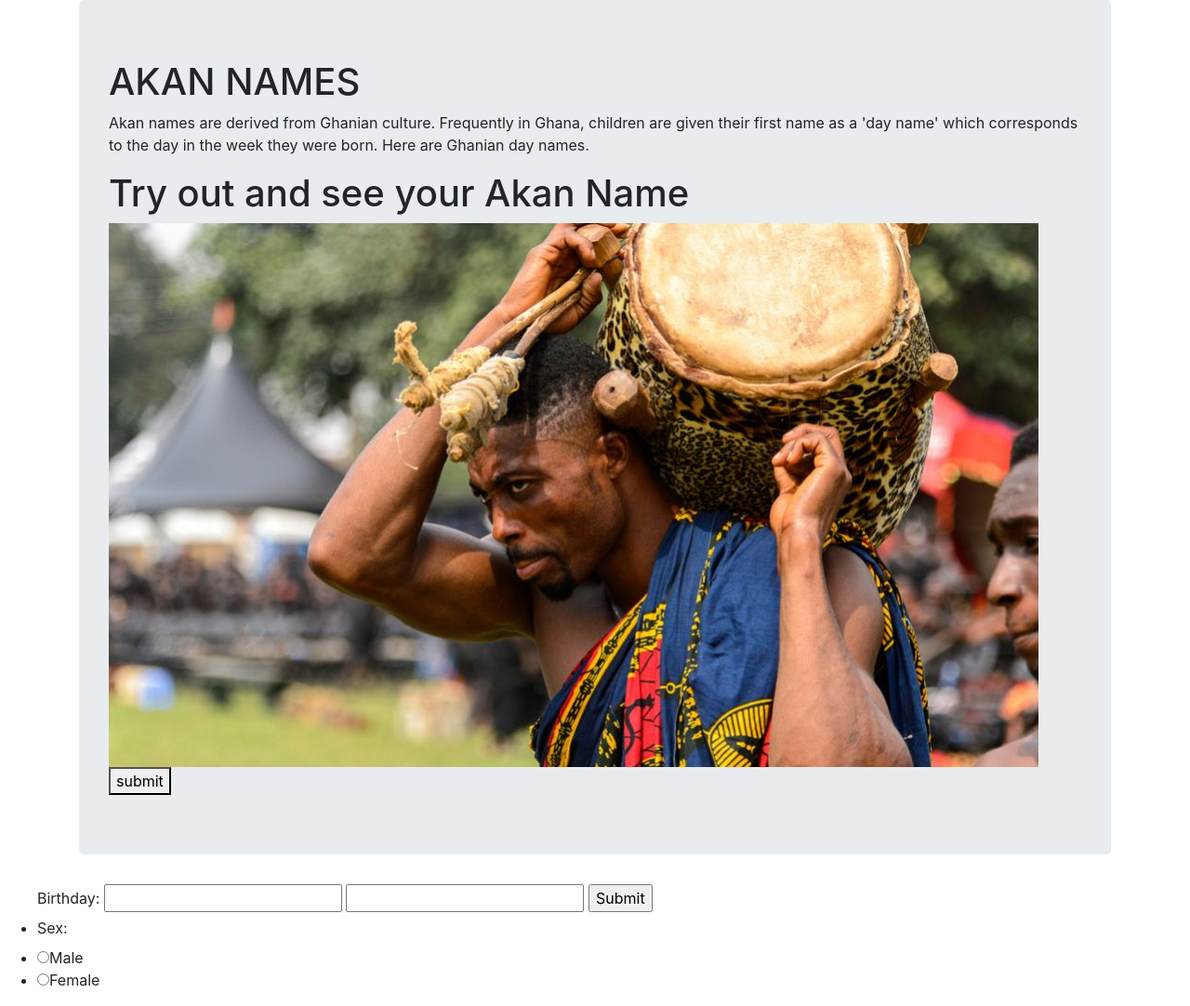
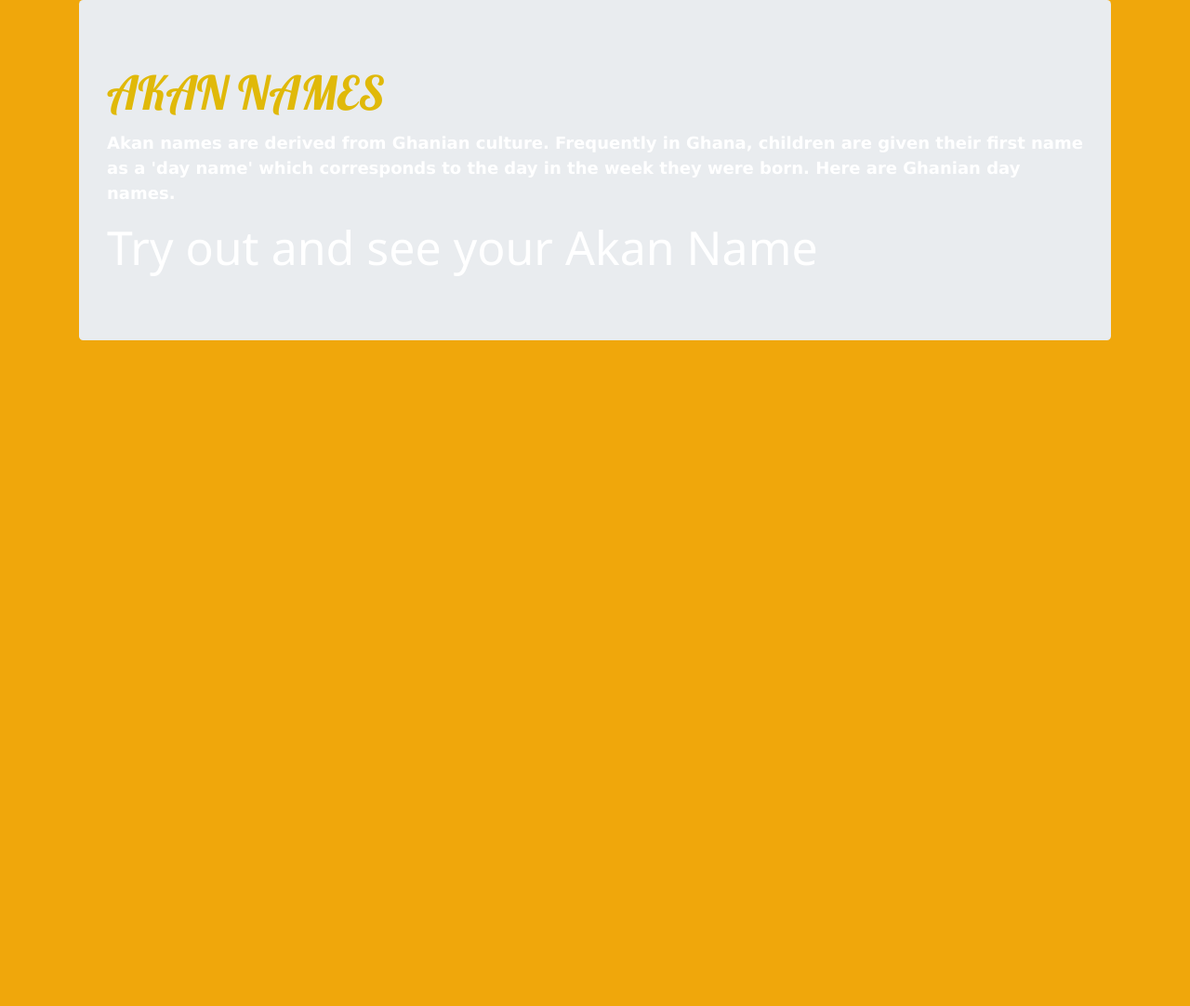
Before and after one commit to Motistrings/akan-names, a plain HTML site: page index.html in a window 1280 px wide. Shown: the whole page at 93% size. After the commit the page ends 800 px from the top, so only its background shows below. Drawn offline with nearby package versions, Linux system fonts and the light colour scheme.

Commit message:
Added font in w3-schools and the jumbotron to my paraghraph

```diff
--- a/css/styles.css
+++ b/css/styles.css
@@ -1,3 +1,12 @@
 body {
-    background-image: url('akan culture.jpg');
+  background-color: rgb(240, 167, 11);
 }
+.try {
+  color: white;
+}
+.jumbotron {
+}
+.description {
+  color: white;
+  font-size: large;
+}
--- a/index.html
+++ b/index.html
@@ -1,33 +1,42 @@
 <!DOCTYPE html>
 <html>
   <head>
-        <meta charset="utf-8">
+    <meta charset="utf-8" />
     <title>Akan Culture</title>
-        <link href="css/bootstrap.css" rel="stylesheet" type="text/css">
-        <link rel="stylesheet" href="css/styles.css" type="text/css">
+    <link href="css/bootstrap.css" rel="stylesheet" type="text/css" />
+    <link rel="stylesheet" href="css/styles.css" type="text/css" />
+    <link rel="stylesheet" href="https://www.w3schools.com/w3css/4/w3.css" />
+    <link
+      rel="stylesheet"
+      href="https://fonts.googleapis.com/css?family=Lobster&effect=brick-sign"
+    />
+    <style>
+      h1 {
+        font-size: 50px;
+      }
+      .w3-lobster {
+        font-family: "Lobster", serif;
+        color: rgb(224, 185, 9);
+       position: relative;
+      }
+    </style>
   </head>
   <body>
-        <script src="script.js"></script>
     <div class="container">
       <div class="jumbotron">
-        <h1>AKAN NAMES</h1>
-        <p>Akan names are derived from Ghanian culture. Frequently in Ghana, children are given their first name as a 'day name' which corresponds to the day in the week they were born. Here are Ghanian day names.</p>
+        <h1 class="w3-lobster">AKAN NAMES</h1>
+        <p class="description">
+          <strong>
+            Akan names are derived from Ghanian culture. Frequently in Ghana,
+            children are given their first name as a 'day name' which
+            corresponds to the day in the week they were born. Here are Ghanian
+            day names.</strong>
+        </p>
         <h1 class="try">Try out and see your Akan Name</h1>
-        <img src="akan culture.jpg" alt="">
-        <button>submit</button>
+
+          <script src="/js/script.js"></script>
+        </form>
       </div>
     </div>
-        <form name='Birthday' onSubmit="return birthdayValidation();">
-            <ul>
-                <label for="birthday">Birthday:</label>
-                <input type="" id="birthday" name="birthday">
-                <form action="/action_page.php" method="post">
-                    <input type="text" name="fname" required>
-                    <input type="submit" value="Submit">
-            <li><label id="gender">Sex:</label></li>
-            <li><input type="radio" name="msex" value="Male" /><span>Male</span></li>
-            <li><input type="radio" name="fsex" value="Female" /><span>Female</span></li>
-            </form>
-        </form>
   </body>
 </html>
```
Lines whose indentation alone changed are shown as unchanged.
